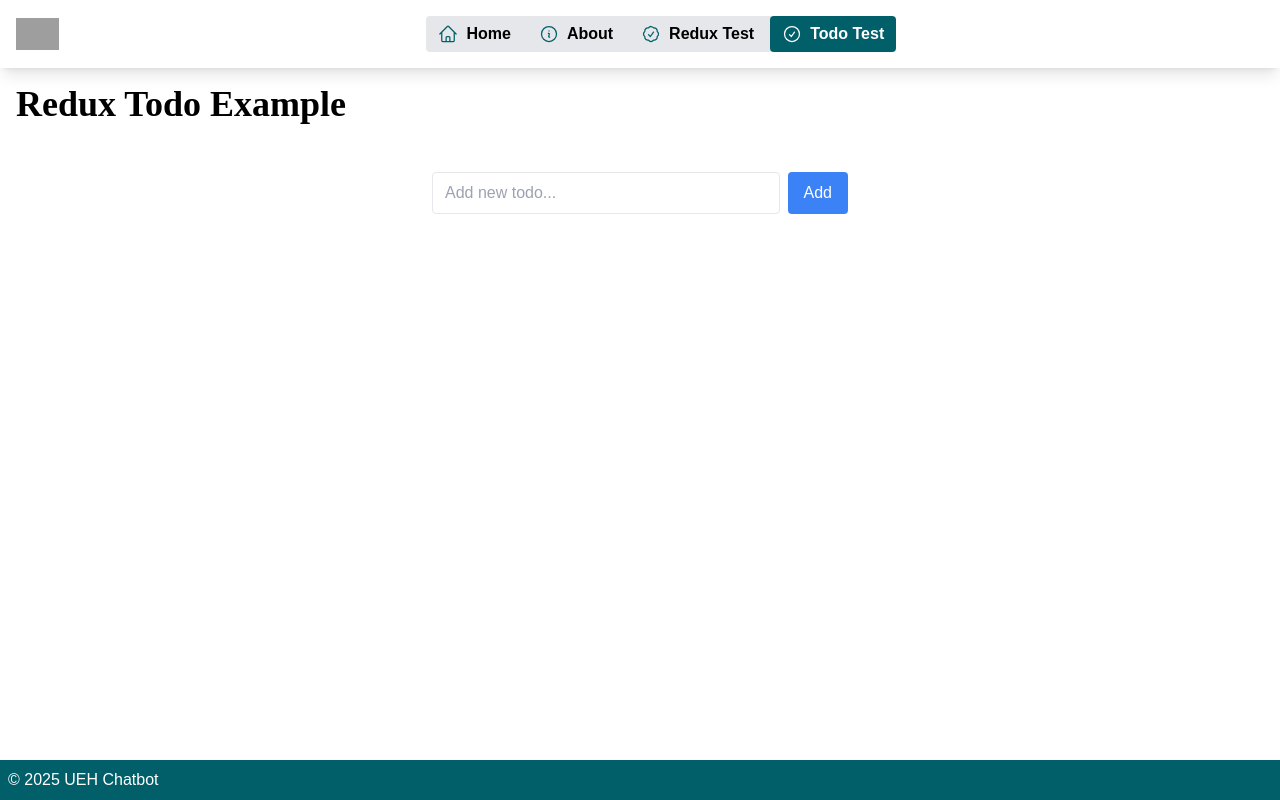
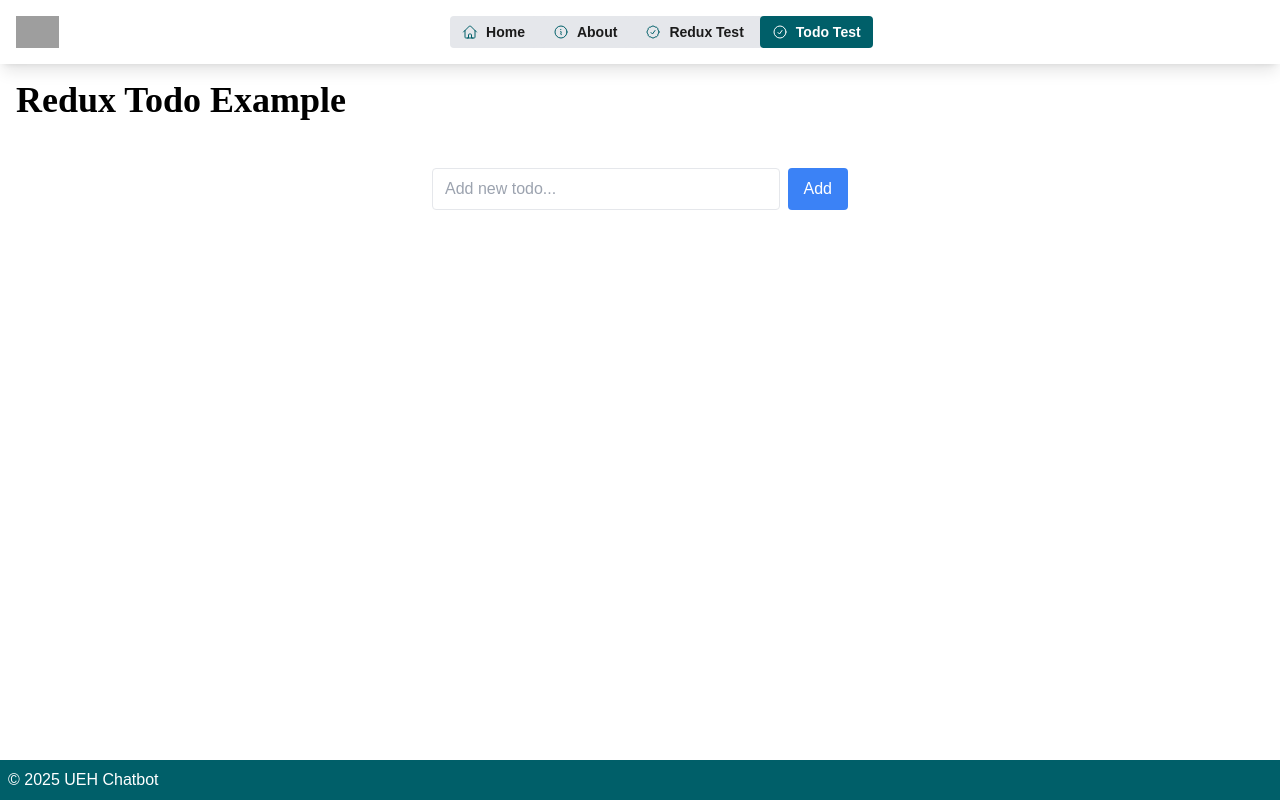
Before and after one commit to AnVuTrong/practice-redux, a React (Create React App) app: page /todo-test in a window 1280 px wide. Built offline with nearby package versions, Linux system fonts and the light colour scheme; grey boxes are pictures that could not be loaded.

Commit message:
Refactor Navigation component to use dynamic navigation items

```diff
--- a/src/components/header.components/Navigation.component.tsx
+++ b/src/components/header.components/Navigation.component.tsx
@@ -1,64 +1,18 @@
 import React from 'react';
-import { Link, useLocation } from 'react-router-dom';
-import { ROUTES } from '../../constants/routes.constant';
+import { NavigationItem } from './NavigationItem.component';
+import { NAVIGATION_ITEMS } from '../../constants/navigation.constant';
 
 export const Navigation = () => {
-  const location = useLocation();
-
   return (
     <div className="flex-1 flex justify-center">
       <div className="bg-[#e5e7eb] rounded-lg flex">
-        <Link
-          to={ROUTES.HOME}
-          className={`flex items-center gap-2 px-3 py-1.5 rounded transition-colors ${
-            location.pathname === ROUTES.HOME ? 'bg-[#005f69] text-white' : 'bg-[#e5e7eb] text-black'
-          }`}
-        >
-          <svg xmlns="http://www.w3.org/2000/svg" fill="none" viewBox="0 0 24 24" strokeWidth="1.5" stroke="currentColor"
-            className={`w-5 h-5 ${location.pathname === ROUTES.HOME ? 'stroke-white' : 'stroke-[#005f69]'}`}>
-            <path strokeLinecap="round" strokeLinejoin="round" d="m2.25 12 8.954-8.955c.44-.439 1.152-.439 1.591 0L21.75 12M4.5 9.75v10.125c0 .621.504 1.125 1.125 1.125H9.75v-4.875c0-.621.504-1.125 1.125-1.125h2.25c.621 0 1.125.504 1.125 1.125V21h4.125c.621 0 1.125-.504 1.125-1.125V9.75M8.25 21h8.25" />
-          </svg>
-          Home
-        </Link>
-
-        <Link
-          to={ROUTES.ABOUT}
-          className={`flex items-center gap-2 px-3 py-1.5 rounded transition-colors ml-1 ${
-            location.pathname === ROUTES.ABOUT ? 'bg-[#005f69] text-white' : 'bg-[#e5e7eb] text-black'
-          }`}
-        >
-          <svg xmlns="http://www.w3.org/2000/svg" fill="none" viewBox="0 0 24 24" strokeWidth="1.5" stroke="currentColor"
-            className={`w-5 h-5 ${location.pathname === ROUTES.ABOUT ? 'stroke-white' : 'stroke-[#005f69]'}`}>
-            <path strokeLinecap="round" strokeLinejoin="round" d="m11.25 11.25.041-.02a.75.75 0 0 1 1.063.852l-.708 2.836a.75.75 0 0 0 1.063.853l.041-.021M21 12a9 9 0 1 1-18 0 9 9 0 0 1 18 0Zm-9-3.75h.008v.008H12V8.25Z" />
-          </svg>
-          About
-        </Link>
-
-        <Link
-          to={ROUTES.REDUX_TEST}
-          className={`flex items-center gap-2 px-3 py-1.5 rounded transition-colors ml-1 ${
-            location.pathname === ROUTES.REDUX_TEST ? 'bg-[#005f69] text-white' : 'bg-[#e5e7eb] text-black'
-          }`}
-        >
-          <svg xmlns="http://www.w3.org/2000/svg" fill="none" viewBox="0 0 24 24" strokeWidth="1.5" stroke="currentColor"
-            className={`w-5 h-5 ${location.pathname === ROUTES.REDUX_TEST ? 'stroke-white' : 'stroke-[#005f69]'}`}>
-            <path strokeLinecap="round" strokeLinejoin="round" d="M9 12.75 11.25 15 15 9.75M21 12c0 1.268-.63 2.39-1.593 3.068a3.745 3.745 0 0 1-1.043 3.296 3.745 3.745 0 0 1-3.296 1.043A3.745 3.745 0 0 1 12 21c-1.268 0-2.39-.63-3.068-1.593a3.746 3.746 0 0 1-3.296-1.043 3.745 3.745 0 0 1-1.043-3.296A3.745 3.745 0 0 1 3 12c0-1.268.63-2.39 1.593-3.068a3.745 3.745 0 0 1 1.043-3.296 3.746 3.746 0 0 1 3.296-1.043A3.746 3.746 0 0 1 12 3c1.268 0 2.39.63 3.068 1.593a3.746 3.746 0 0 1 3.296 1.043 3.746 3.746 0 0 1 1.043 3.296A3.745 3.745 0 0 1 21 12Z" />
-          </svg>
-          Redux Test
-        </Link>
-
-        <Link
-          to={ROUTES.TODO_TEST}
-          className={`flex items-center gap-2 px-3 py-1.5 rounded transition-colors ml-1 ${
-            location.pathname === ROUTES.TODO_TEST ? 'bg-[#005f69] text-white' : 'bg-[#e5e7eb] text-black'
-          }`}
-        >
-          <svg xmlns="http://www.w3.org/2000/svg" fill="none" viewBox="0 0 24 24" strokeWidth="1.5" stroke="currentColor"
-            className={`w-5 h-5 ${location.pathname === ROUTES.TODO_TEST ? 'stroke-white' : 'stroke-[#005f69]'}`}>
-            <path strokeLinecap="round" strokeLinejoin="round" d="M9 12.75 11.25 15 15 9.75M21 12a9 9 0 1 1-18 0 9 9 0 0 1 18 0Z" />
-          </svg>
-          Todo Test
-        </Link>
+        {NAVIGATION_ITEMS.map((item, index) => (
+          <NavigationItem
+            key={item.path}
+            {...item}
+            isFirst={index === 0}
+          />
+        ))}
       </div>
     </div>
   );
--- /dev/null
+++ b/src/components/header.components/NavigationItem.component.tsx
@@ -0,0 +1,35 @@
+import React from 'react';
+import { Link, useLocation } from 'react-router-dom';
+import { NavigationItem as NavigationItemType } from '../../types/navigation.types';
+
+interface NavigationItemProps extends NavigationItemType {
+  isFirst?: boolean;
+}
+
+export const NavigationItem: React.FC<NavigationItemProps> = ({ path, label, icon, isFirst = false }) => {
+  const location = useLocation();
+  const isActive = location.pathname === path;
+
+  return (
+    <Link
+      to={path}
+      className={`flex items-center gap-2 px-3 py-1.5 rounded transition-colors text-sm ${
+        !isFirst ? 'ml-1' : ''
+      } ${
+        isActive ? 'bg-[#005f69] text-white' : 'bg-[#e5e7eb] text-[#1b1b1b]'
+      }`}
+    >
+      <svg
+        xmlns="http://www.w3.org/2000/svg"
+        fill="none"
+        viewBox="0 0 24 24"
+        strokeWidth="1.5"
+        stroke="currentColor"
+        className={`w-4 h-4 ${isActive ? 'stroke-white' : 'stroke-[#005f69]'}`}
+      >
+        <path strokeLinecap="round" strokeLinejoin="round" d={icon} />
+      </svg>
+      {label}
+    </Link>
+  );
+};
--- /dev/null
+++ b/src/constants/navigation.constant.ts
@@ -0,0 +1,25 @@
+import { NavigationItem } from '../types/navigation.types';
+import { ROUTES } from './routes.constant';
+
+export const NAVIGATION_ITEMS: NavigationItem[] = [
+  {
+    path: ROUTES.HOME,
+    label: 'Home',
+    icon: 'm2.25 12 8.954-8.955c.44-.439 1.152-.439 1.591 0L21.75 12M4.5 9.75v10.125c0 .621.504 1.125 1.125 1.125H9.75v-4.875c0-.621.504-1.125 1.125-1.125h2.25c.621 0 1.125.504 1.125 1.125V21h4.125c.621 0 1.125-.504 1.125-1.125V9.75M8.25 21h8.25'
+  },
+  {
+    path: ROUTES.ABOUT,
+    label: 'About',
+    icon: 'm11.25 11.25.041-.02a.75.75 0 0 1 1.063.852l-.708 2.836a.75.75 0 0 0 1.063.853l.041-.021M21 12a9 9 0 1 1-18 0 9 9 0 0 1 18 0Zm-9-3.75h.008v.008H12V8.25Z'
+  },
+  {
+    path: ROUTES.REDUX_TEST,
+    label: 'Redux Test',
+    icon: 'M9 12.75 11.25 15 15 9.75M21 12c0 1.268-.63 2.39-1.593 3.068a3.745 3.745 0 0 1-1.043 3.296 3.745 3.745 0 0 1-3.296 1.043A3.745 3.745 0 0 1 12 21c-1.268 0-2.39-.63-3.068-1.593a3.746 3.746 0 0 1-3.296-1.043 3.745 3.745 0 0 1-1.043-3.296A3.745 3.745 0 0 1 3 12c0-1.268.63-2.39 1.593-3.068a3.745 3.745 0 0 1 1.043-3.296 3.746 3.746 0 0 1 3.296-1.043A3.746 3.746 0 0 1 12 3c1.268 0 2.39.63 3.068 1.593a3.746 3.746 0 0 1 3.296 1.043 3.746 3.746 0 0 1 1.043 3.296A3.745 3.745 0 0 1 21 12Z'
+  },
+  {
+    path: ROUTES.TODO_TEST,
+    label: 'Todo Test',
+    icon: 'M9 12.75 11.25 15 15 9.75M21 12a9 9 0 1 1-18 0 9 9 0 0 1 18 0Z'
+  }
+];
--- /dev/null
+++ b/src/types/navigation.types.ts
@@ -0,0 +1,5 @@
+export interface NavigationItem {
+  path: string;
+  label: string;
+  icon: string;
+}
```
